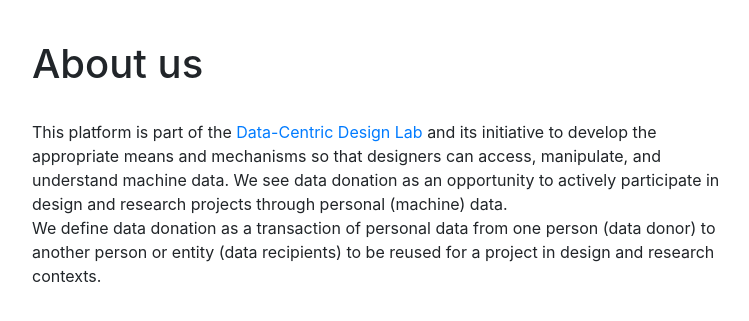
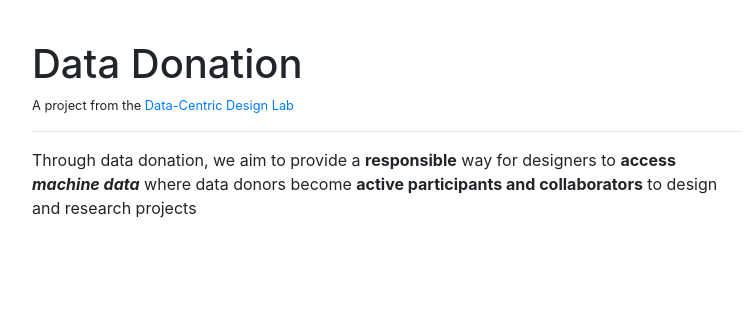
Before and after one commit to gomezago/data-donation, a Django app: page /about/ in a window 1280 px wide. Shown: the part 61-382 px from the top of the page, without its empty margins (253-1002 px from the left). Run offline with Django 3.2, Linux system fonts and the light colour scheme; some libraries are stand-ins or nearby versions.

Commit message:
About page

```diff
--- a/pages/templates/pages_about.html
+++ b/pages/templates/pages_about.html
@@ -6,12 +6,11 @@
     <!-- Starting section-->
     <section style="padding-top: 20px">
     <div class="col-md-8 offset-md-2" style="align-content: center; background-size: cover; padding-top: 20px">
-      <h1>About us</h1><br>
-      <p>
-          This platform is part of the <a href="https://datacentricdesign.org/">Data-Centric Design Lab</a> and its initiative to develop the appropriate means and mechanisms so that designers can access, manipulate, and understand machine data.
-          We see data donation as an opportunity to actively participate in design and research projects through personal (machine) data.<br>
-          We define data donation as a transaction of personal data from one person (data donor) to another person or entity (data recipients) to be reused for a project in design and research contexts.
-      </p><br>
+      <h1>Data Donation</h1>
+        <small>A project from the <a href="https://datacentricdesign.org/">Data-Centric Design Lab</a></small>
+        <hr>
+        <p>Through data donation, we aim to provide a <b>responsible</b> way for designers to <b>access</b> <b><i>machine data</i></b> where data donors become <b>active participants and collaborators</b> to design and research projects</p>
+        <br>
     </div>
   </section>
 
```
